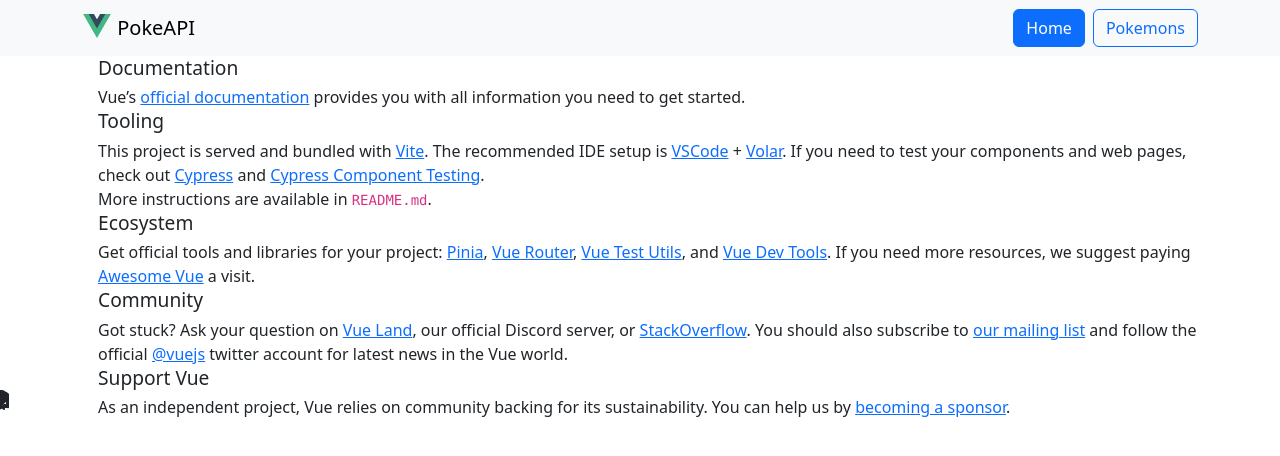
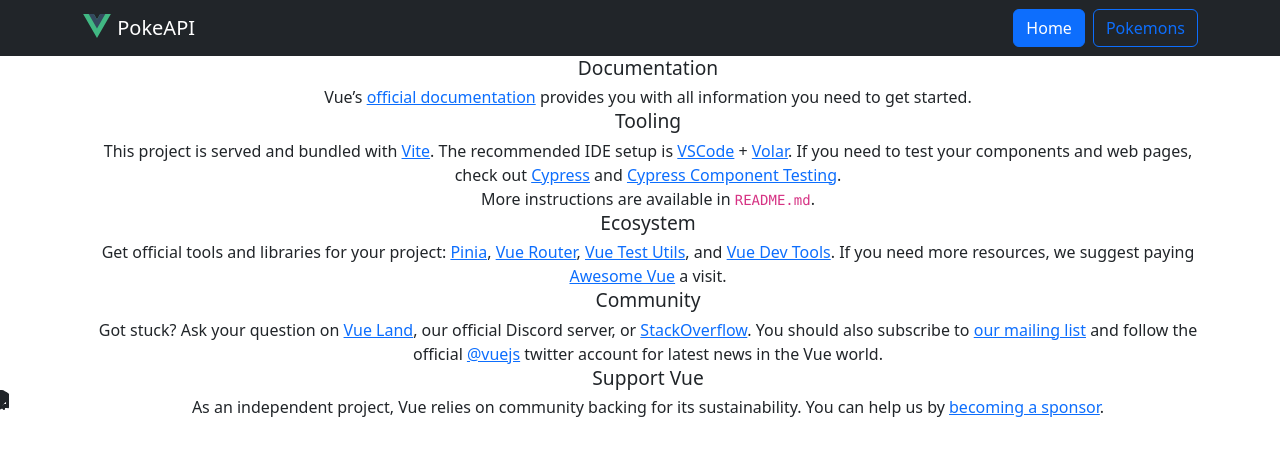
Before and after one commit to francofelicioni/vue-routing, a Vue app: page / in a window 1280 px wide. Shown: the top 456 px of the page. Built offline with nearby package versions, Linux system fonts and the light colour scheme.

Commit message:
Styling app with bootstrap classes

```diff
--- a/src/App.vue
+++ b/src/App.vue
@@ -5,7 +5,7 @@
 
 
 <template>
-  <nav class="navbar bg-light">
+  <nav class="navbar bg-dark navbar-dark">
     <div class="container">
       <router-link class="navbar-brand" to="/">
         <img src="@/assets/logo.svg" alt="Logo" width="30" height="24" class="d-inline-block align-text-top">
@@ -21,7 +21,7 @@
     </div>
   </nav>
 
-  <div class="container">
+  <div class="container text-center">
     <RouterView />
   </div>
 </template>
--- a/src/views/PokemonsView.vue
+++ b/src/views/PokemonsView.vue
@@ -5,12 +5,12 @@
 
 const url = ('https://pokeapi.co/api/v2/pokemon')
 
-const {data, getData, loading, error} = useGetData();
+const { data, getData, loading, error } = useGetData();
 
 // data va a contener la informacion que devuelve la API
 
 // const getData = async () => {
-    //     const url = ('https://pokeapi.co/api/v2/pokemon')
+//     const url = ('https://pokeapi.co/api/v2/pokemon')
 //     try {
 //         const { data } = await axios.get(url)
 //         // console.log(data.results)
@@ -31,14 +31,16 @@
     <p v-if="loading">Loading pokemons...</p>
     <div v-if="error" class="alert alert-danger mt-2">{{ error }}</div>
     <div v-if="data">
-        <ul>
-            <li v-for="pokemon in data.results">
+        <ul class="list-group">
+            <li class="list-group-item" v-for="pokemon in data.results">
                 <router-link :to="`/pokemons/${pokemon.name}`">
                     {{ pokemon.name }}
                 </router-link>
             </li>
         </ul>
-        <button :disabled="!data.previous" class="btn btn-danger me-2" @click="getData(data.previous)">Previous</button>
-        <button :disabled="!data.next" class="btn btn-success" @click="getData(data.next)">Next</button>
+        <div class="my-4">
+            <button :disabled="!data.previous" class="btn btn-danger me-2" @click="getData(data.previous)">Previous</button>
+            <button :disabled="!data.next" class="btn btn-success" @click="getData(data.next)">Next</button>
+        </div>
     </div>
 </template>
```
